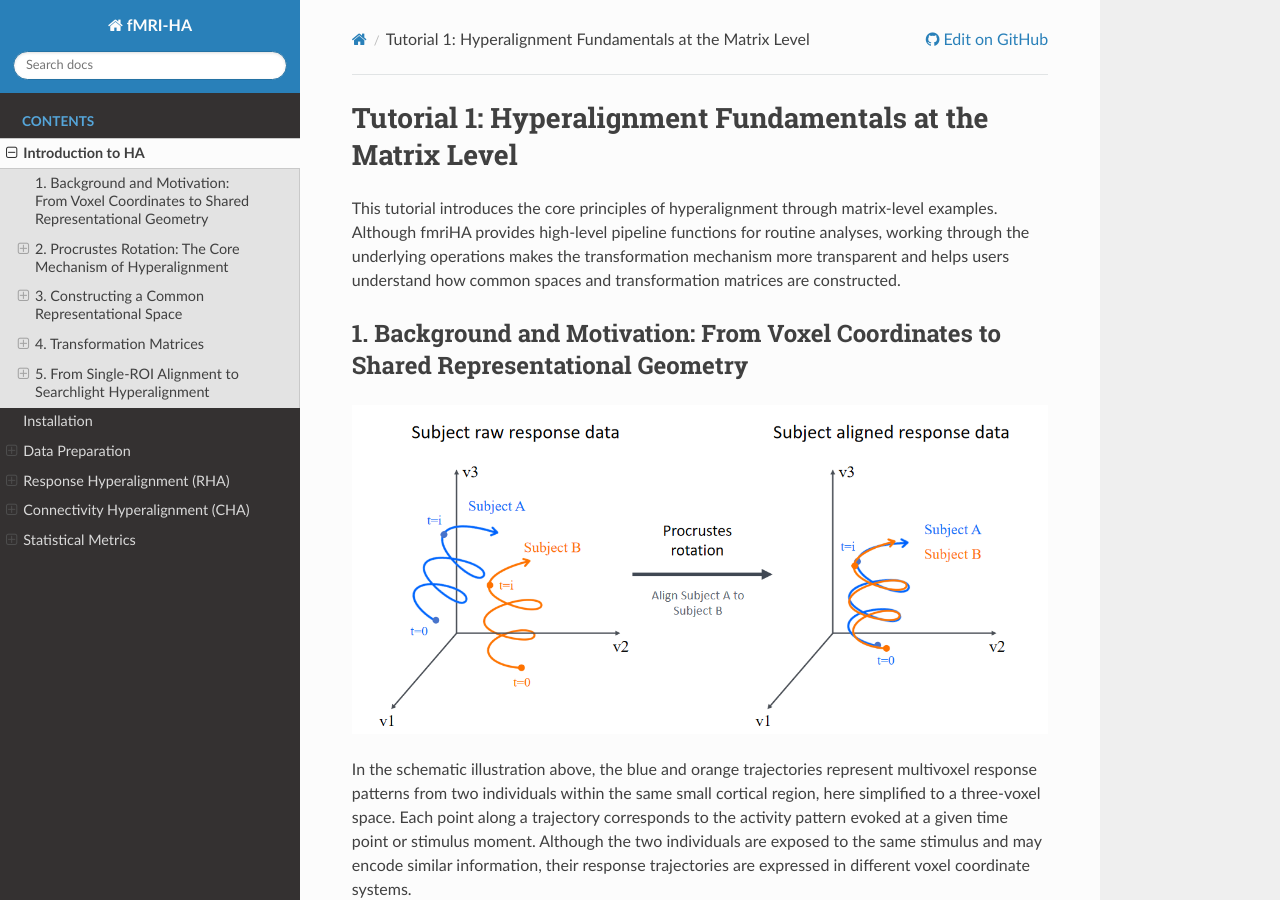
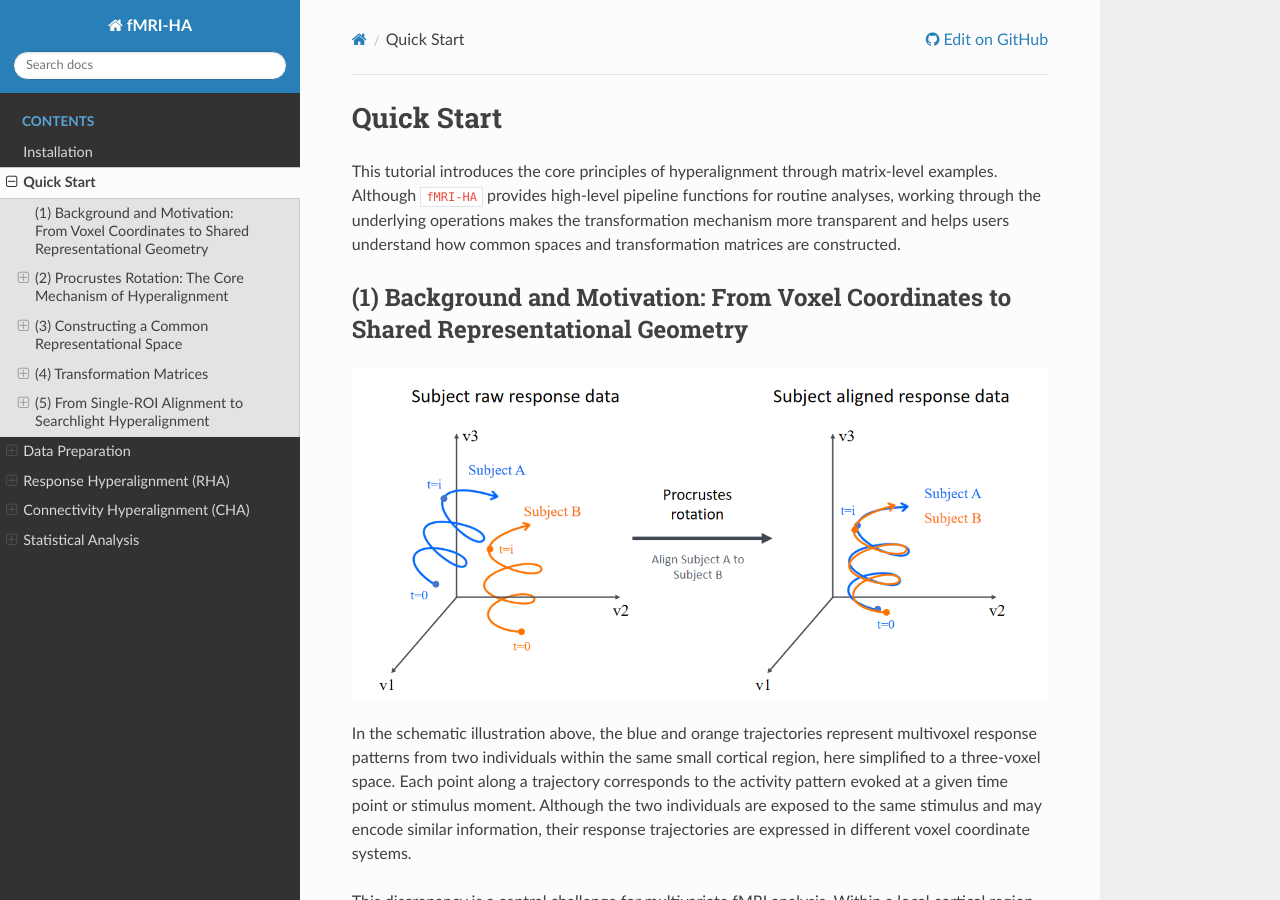
Before and after one commit to jygaooooo/fmriha.readthedocs.io, a Sphinx documentation site: the page built from docs/notebooks/quick_start.ipynb, in a window 1280 px wide and 900 px high. Built offline with Sphinx 7.4.7 and the Read the Docs theme 3.1.0, drawn with Linux system fonts in a browser that asks for light colours; some of the changed text lies outside the part shown.

Commit message:
Update fmriha documentation

```diff
--- a/docs/index.rst
+++ b/docs/index.rst
@@ -46,12 +46,12 @@ xxx
    :maxdepth: 2
    :caption: Contents
 
-   Introduction to HA <notebooks/introduction>
    Installation <notebooks/installation>
+   Quick Start <notebooks/quick_start>
    Data Preparation <notebooks/data_prep>
    Response Hyperalignment (RHA) <notebooks/rha>
    Connectivity Hyperalignment (CHA) <notebooks/cha>
-   Statistical Metrics <notebooks/statistics>
+   Statistical Analysis <notebooks/statistics>
 
 Support
 -------------------
```
Also changed, not shown: docs/notebooks/data_prep.ipynb, docs/notebooks/quick_start.ipynb.
